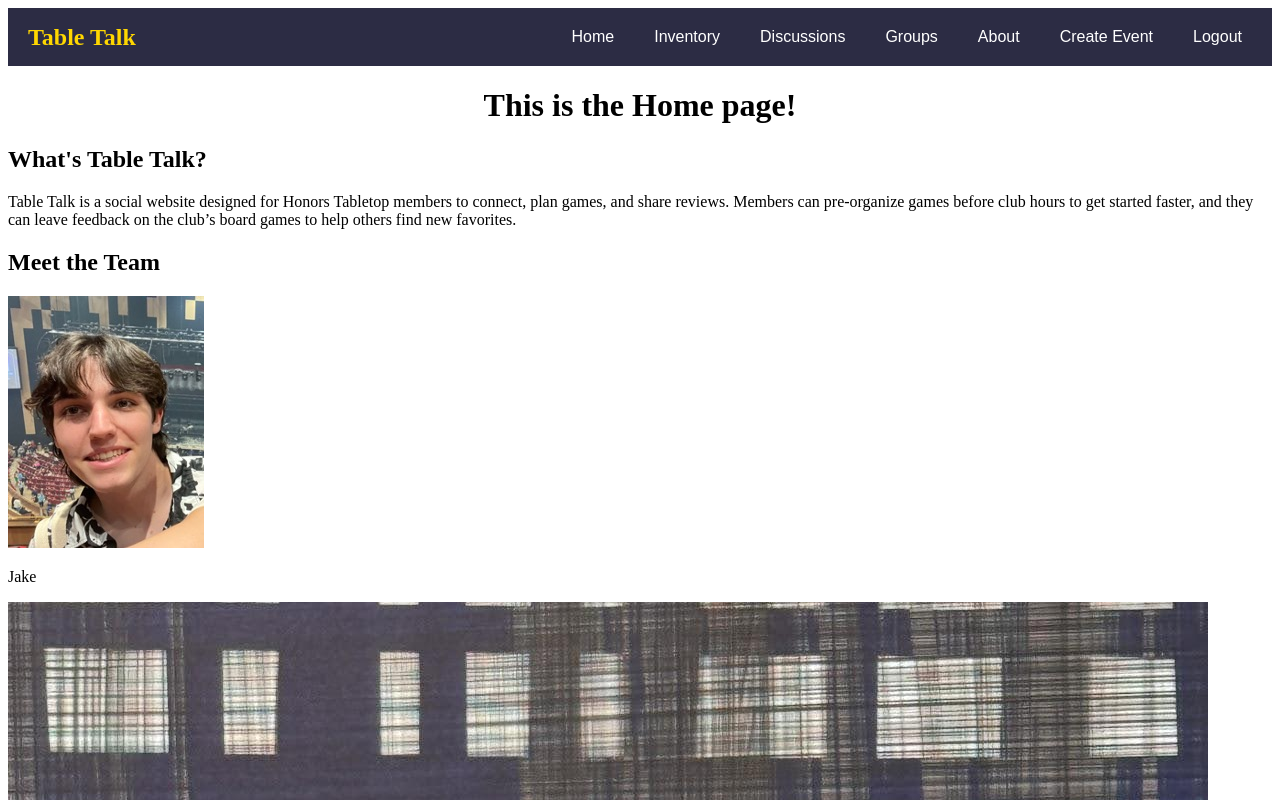
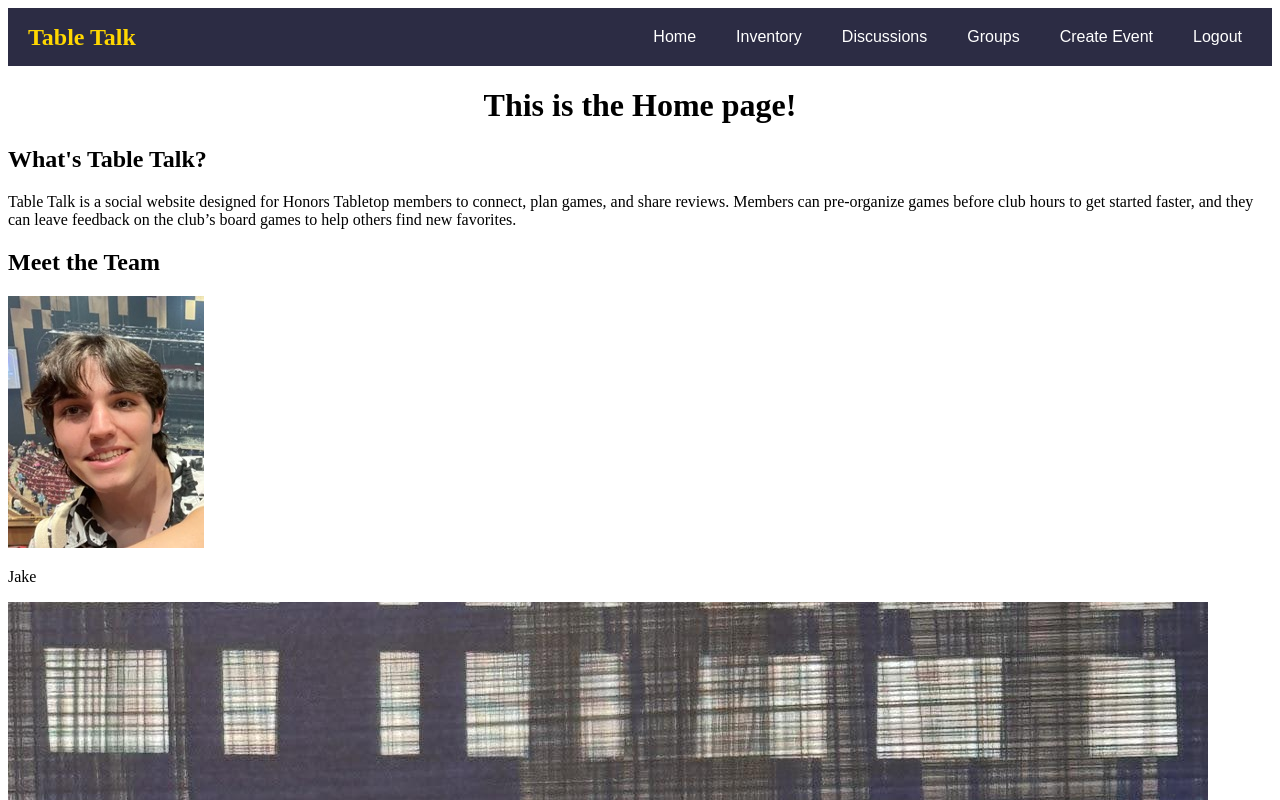
Before and after one commit to bnaner/TableTalk, a React (Create React App) app: page /home in a window 1280 px wide. Shown: the top 800 px of the page. Built offline with nearby package versions, Linux system fonts and the light colour scheme.

Commit message:
Removing About button from Navbar.jsx

```diff
--- a/src/Components/Navbar.jsx
+++ b/src/Components/Navbar.jsx
@@ -20,7 +20,6 @@ function Navbar() {
           <button onClick={goToInventory} style={styles.navLink}>Inventory</button>
           <button onClick={goToDiscussions} style={styles.navLink}>Discussions</button>
           <button onClick={goToGroups} style={styles.navLink}>Groups</button>
-          <button onClick={() => {}} style={styles.navLink}>About</button>
           <button onClick={() => {}} style={styles.navLink}>Create Event</button>
           <button onClick={goToLogin} style={styles.navLink}>Logout</button>
         </div>
```
